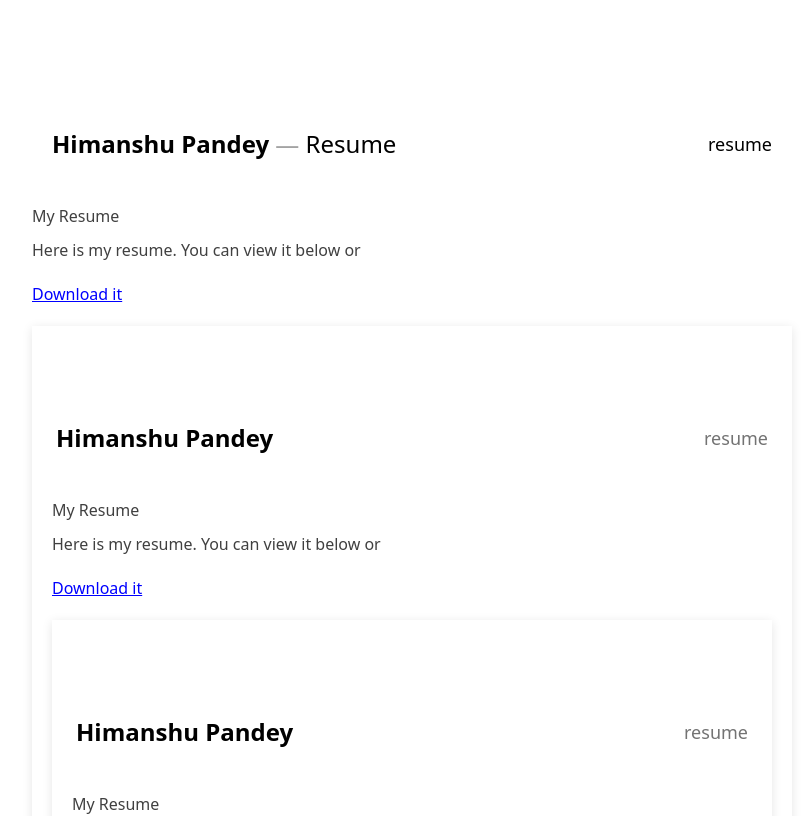
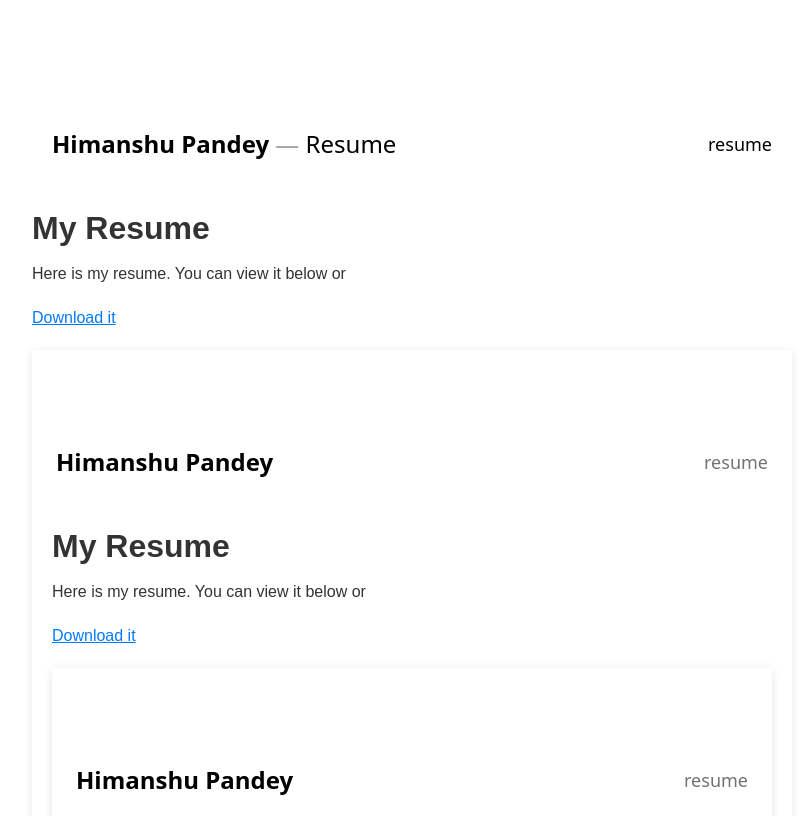
Before and after one commit to hp77-creator/hp77-creator.github.io, a SvelteKit app: page /resume in a window 1280 px wide. Shown: the top 816 px of the page, without its empty margins (228-1030 px from the left). Built offline with nearby package versions, Linux system fonts and the light colour scheme.

Commit message:
fix errors

```diff
--- a/src/routes/+page.svelte
+++ b/src/routes/+page.svelte
@@ -1,7 +1,6 @@
 <script lang="ts">
   import { ArrowUpRight } from "lucide-svelte";
 
-  import Seo from "$lib/components/Seo.svelte";
 
   const featuredProjects = [
     {
@@ -17,10 +16,6 @@
   ];
 </script>
 
-<Seo
-  title="Himanshu Pandey"
-  description="Software engineer, Open Source Contributor"
-/>
 
 <p
   class="layout-md text-black text-xl leading-tight font-light mb-16"
--- a/src/routes/resume/+page.svelte
+++ b/src/routes/resume/+page.svelte
@@ -4,15 +4,15 @@
 </script>
 
 <main class="resume-container">
-  <h1>My Resume</h1>
-  <p>Here is my resume. You can view it below or </p>
+  <h1 class="resume-title">My Resume</h1>
+  <p class="resume-description">Here is my resume. You can view it below or </p>
   <a href={pdfUrl} download="resume.pdf" class="download-link">Download it</a>
 
   <iframe
     src={pdfUrl}
     width="100%"
     height="600"
-    style="border: none;"
+    class="resume-iframe"
     title="Resume"
   ></iframe>
 </main>
@@ -25,26 +25,31 @@
     padding: 20px;
     max-width: 800px; /* Adjust as needed */
     margin: auto; /* Center the container */
+    font-family: Arial, sans-serif; /* Match font family */
+    color: #333; /* Match text color */
   }
 
-  h1 {
+  .resume-title {
     margin-bottom: 10px;
+    font-size: 2rem; /* Adjust font size to match header */
+    font-weight: bold; /* Match header font weight */
     text-align: left; /* Align heading to the left */
   }
 
-  p {
+  .resume-description {
     margin-bottom: 20px;
+    font-size: 1rem; /* Adjust font size to match header */
     text-align: left; /* Align paragraph to the left */
   }
 
   .download-link {
     margin-bottom: 20px; /* Space below the link */
-    text-align: left; /* Align link to the left */
-    color: blue; /* Change color as needed */
+    color: #007bff; /* Change color to match header link color */
     text-decoration: underline; /* Underline for clarity */
+    font-size: 1rem; /* Match font size */
   }
 
-  iframe {
+  .resume-iframe {
     border: none; /* Remove default border */
     box-shadow: 0 2px 10px rgba(0, 0, 0, 0.1); /* Optional shadow for better visibility */
   }
```
